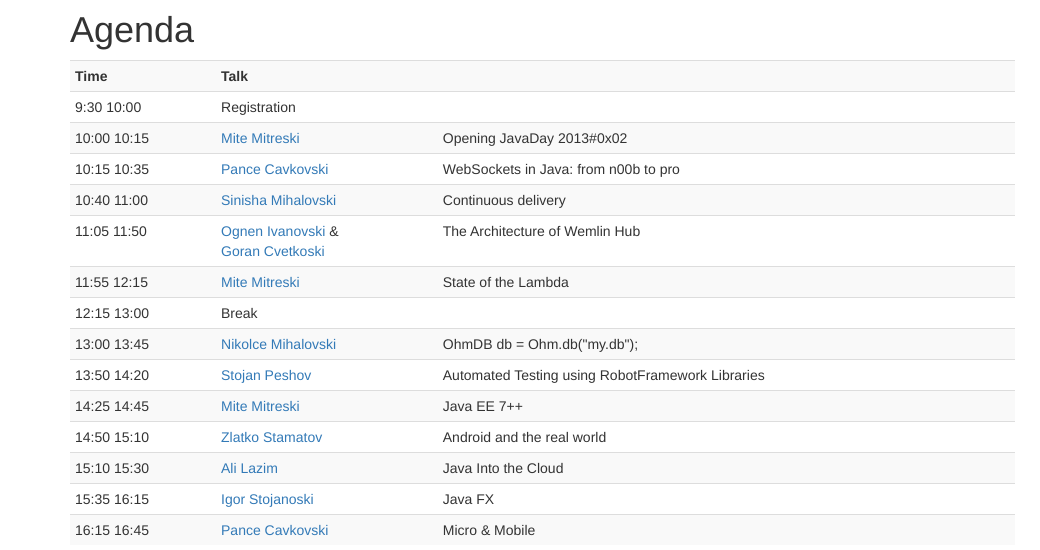
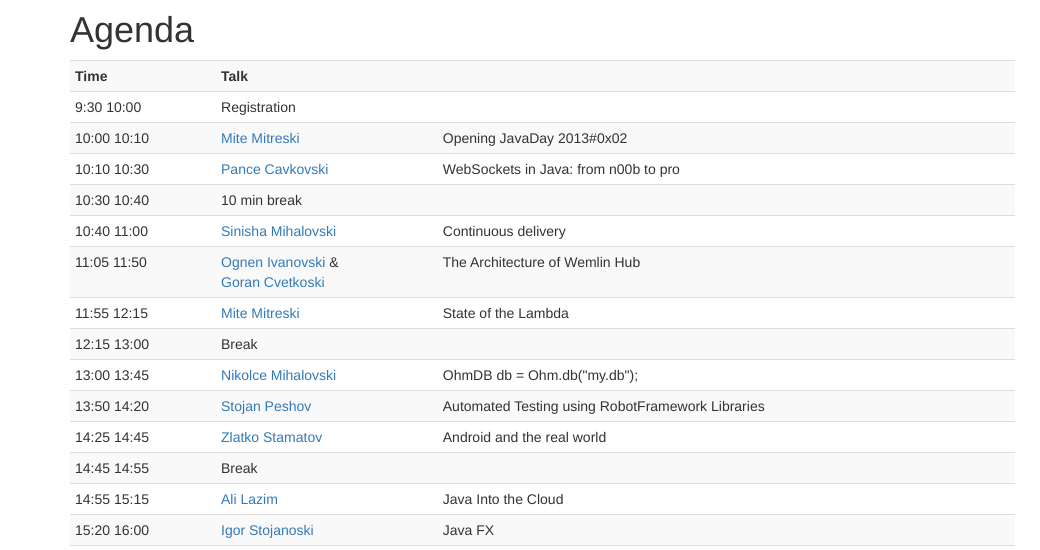
Before and after one commit to jugmk/javaday, a website: page app/index.html in a window 1280 px wide. Shown: the part 242-792 px from the top of the page, 0-1040 px from the left. Drawn offline with nearby package versions, Linux system fonts and the light colour scheme; files that its build step writes are made by us from their sources.

Commit message:
agenda updates

```diff
--- a/app/index.html
+++ b/app/index.html
@@ -76,7 +76,7 @@
           </td>
         </tr>
         <tr>
-          <td>10:00 10:15</td>
+          <td>10:00 10:10</td>
           <td>
             <a href="#mite">Mite Mitreski</a>
           </td>
@@ -85,12 +85,20 @@
           </td>
         </tr>
         <tr>
-          <td>10:15 10:35</td>
+          <td>10:10 10:30</td>
           <td>
             <a href="#pance">Pance Cavkovski</a>
           </td>
           <td>
             <span>WebSockets in Java: from n00b to pro</span>
+          </td>
+        </tr>
+          <tr>
+          <td>10:30 10:40</td>
+          <td>
+             10 min break
+          </td>
+          <td>
           </td>
         </tr>
         <tr>
@@ -148,16 +156,7 @@
           </td>
         </tr>
          <tr>
-          <td>14:25 14:45</td>
-          <td>
-            <a href="#mite">Mite Mitreski</a>
-          </td>
-          <td>
-            Java EE 7++
-          </td>
-        </tr>
-        <tr>
-         <td>14:50 15:10</td>
+         <td>14:25 14:45</td>
           <td>
             <a href="#zlatko">Zlatko Stamatov</a>
           </td>
@@ -165,8 +164,16 @@
             Android and the real world
           </td>
         </tr>
+        <tr>
+          <td>14:45 14:55</td>
+          <td>
+           Break
+          </td>
+          <td>
+          </td>
+        </tr>
        <tr>
-         <td>15:10 15:30</td>
+         <td>14:55 15:15</td>
           <td>
             <a href="#ali">Ali Lazim</a>
           </td>
@@ -175,7 +182,7 @@
           </td>
         </tr>
         <tr>
-         <td>15:35 16:15</td>
+         <td>15:20 16:00</td>
           <td>
             <a href="#igor">Igor Stojanoski</a>
           </td>
@@ -184,12 +191,12 @@
           </td>
         </tr>
         <tr>
-         <td>16:15 16:45</td>
+         <td>16:05 16:35</td>
           <td>
             <a href="#pance">Pance Cavkovski</a>
           </td>
           <td>
-            Micro &amp; Mobile
+            Micro &amp; Mobile : Java on the Raspberry Pi
           </td>
         </tr>
       </table>
@@ -257,7 +264,7 @@
           <div class="col-md-8 panel-body">
            Mite Mitreski currently works at Tricode and has over 6 years of experience in various open source technologies, with primary
            focus on Java and JVM. He has also worked as an Oracle certifed java trainer in a local educational center and as custom solutions developer at Netcetera as well as GenrepSoft in the past.
-           He is deeply involved in activities sounding Java User Group Macedonia, free and open source software,
+           He is deeply involved in activities related to Java User Group Macedonia, free and open source software,
                             open data formats and the open web.
                             Occasonaly he writes on his <a href="http://blog.mitemitreski.com">blog</a> and <a
                                href="https://twitter.com/mitemitreski">twitter @mitemitreski</a>
@@ -274,7 +281,7 @@
        <a id="pance">Pance Cavkovski</a>
      </div>
      <div class="col-md-8 panel-body">
-         Pance Cavkovski is a software engineer working at Netcetera in Skopje, Macedonia. As part of the team, he has specialized working in Java, Javascript, Flex/ActionScript and .NET technologies. The scopes of the projects he has worked so far have varied from CAD application, simulations and visualizations to finance applications, distributed web systems and infrastructures. He is known for the CodeFu system which he redesigned, developed in most and is one of the head administrators. As of 2009 he is an active member of the Macedonian Java User Group.
+         Pance Cavkovski is a senior software engineer working at Netcetera in Skopje, Macedonia. As part of the team, he has specialized working in Java, Javascript, Flex/ActionScript and .NET technologies. The scopes of the projects he has worked so far have varied from CAD application, simulations and visualizations to finance applications, distributed web systems and infrastructures. He is known for the CodeFu system which he redesigned, developed in most and is one of the head administrators. As of 2009 he is an active member of the Macedonian Java User Group.
      </div>
 
     </div>
@@ -330,10 +337,12 @@
        <a id="sinisa">Sinisha Mihalovski</a>
      </div>
      <div class="col-md-8 panel-body">
-     TBD
+Sinisa Mihajlovski is a Java developer, working with all sorts of java based technologies for 6 years.
+In the recent past also involved in automation of functional tests and continuous integration automation.
+His favourite colour is blue.
+Likes long walks on the beach, pina coladas &amp; getting caught in the rain.
      </div>
     </div>
-
 
     <div class="row panel panel-default">
      <div class="col-md-4 panel-heading">
```
